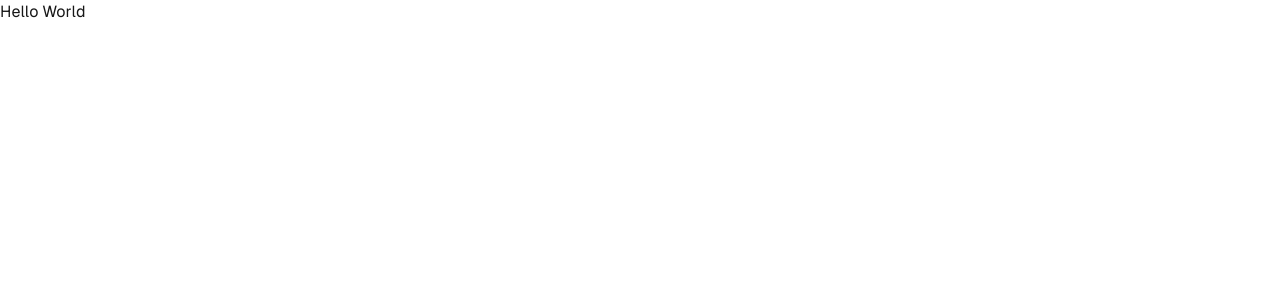
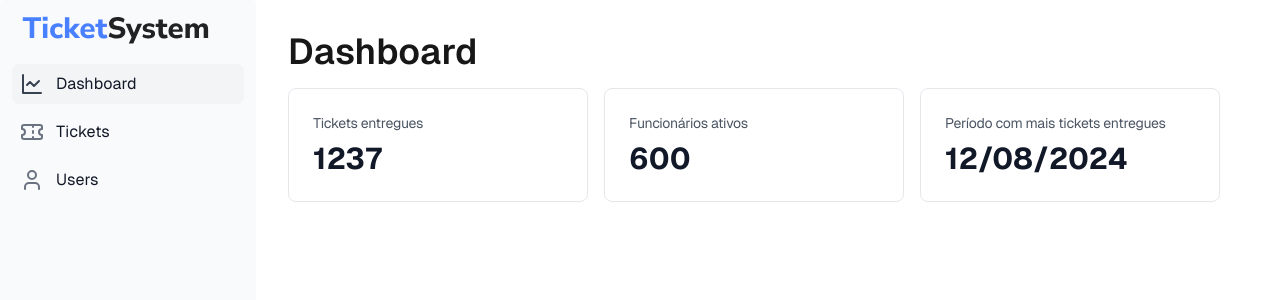
Before and after one commit to euperinotti/food-tickets, a Next.js app in the folder front/: page / in a window 1280 px wide. Shown: the top 300 px of the page. Built offline with nearby package versions, Linux system fonts and the light colour scheme.

Commit message:
refactor: home page

```diff
--- a/front/src/app/layout.tsx
+++ b/front/src/app/layout.tsx
@@ -26,7 +26,7 @@ export default function RootLayout({
   return (
     <html lang="en">
       <body
-        className={`${geistSans.variable} ${geistMono.variable} antialiased`}
+        className={`${geistSans.variable} ${geistMono.variable} antialiased min-h-dvh h-full`}
       >
         {children}
       </body>
--- a/front/src/app/page.tsx
+++ b/front/src/app/page.tsx
@@ -1,9 +1,20 @@
-import { BaseTemplate } from "@/template/Base";
+import { FlowbiteSidebar } from "@/components/flowbite/Sidebar";
+import { HomeCard } from "@/components/ui/Cards/HomeCard";
 
 export default function Home() {
   return (
-    <BaseTemplate>
-      <h1>Hello World</h1>
-    </BaseTemplate>
+    <div className="flex justify-center items-center w-full h-dvh">
+      <FlowbiteSidebar />
+      <main className="p-8 flex flex-1 flex-col h-full">
+        <div className="flex flex-col gap-4 w-full">
+          <h1 className="text-4xl font-semibold w-full">Dashboard</h1>
+          <div className="flex w-full items-center justify-start gap-4">
+            <HomeCard title="Tickets entregues" description="1237" />
+            <HomeCard title="Funcionários ativos" description="600" />
+            <HomeCard title="Período com mais tickets entregues" description="12/08/2024" />
+          </div>
+        </div>
+      </main>
+    </div>
   );
 }
```
